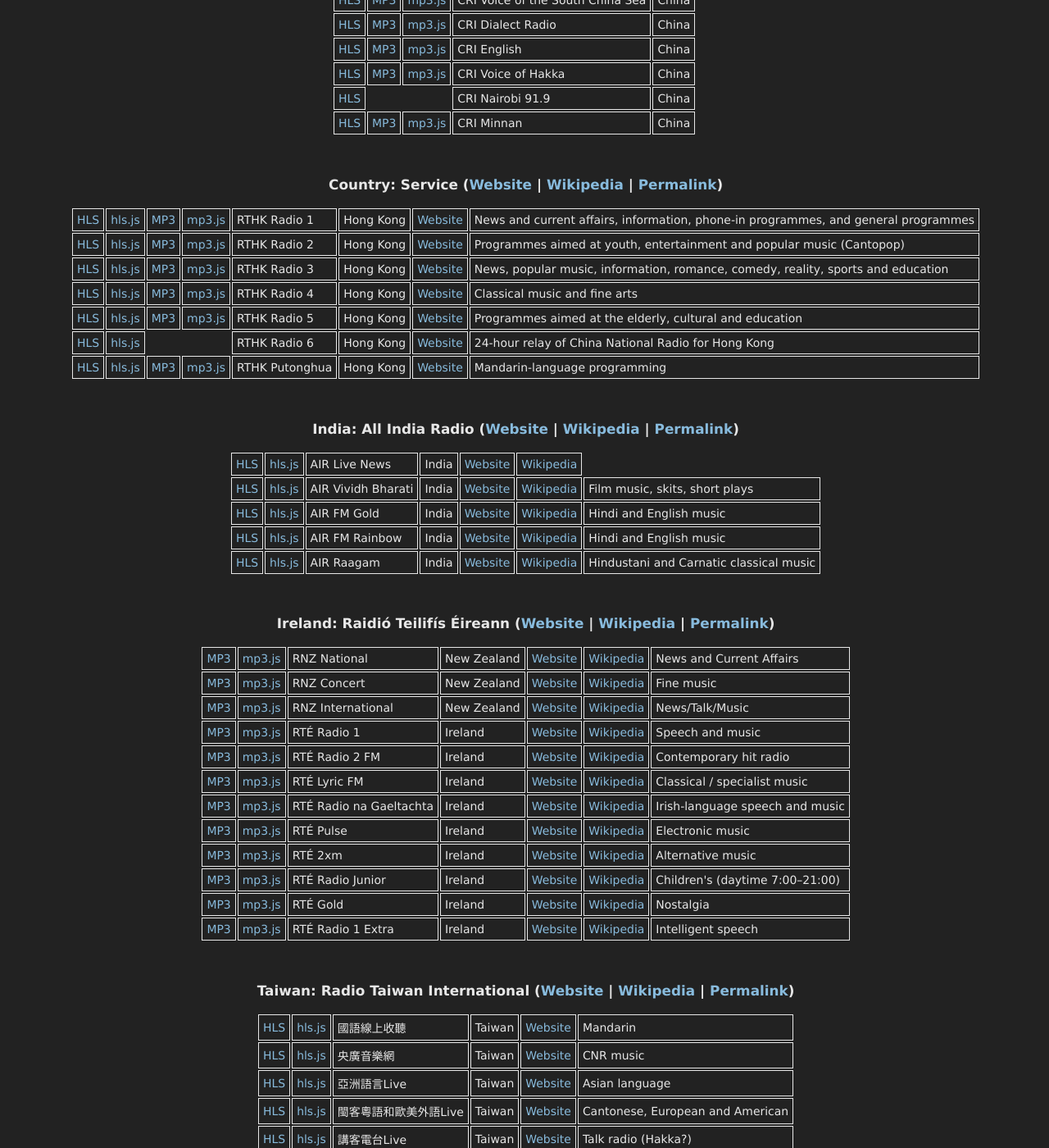
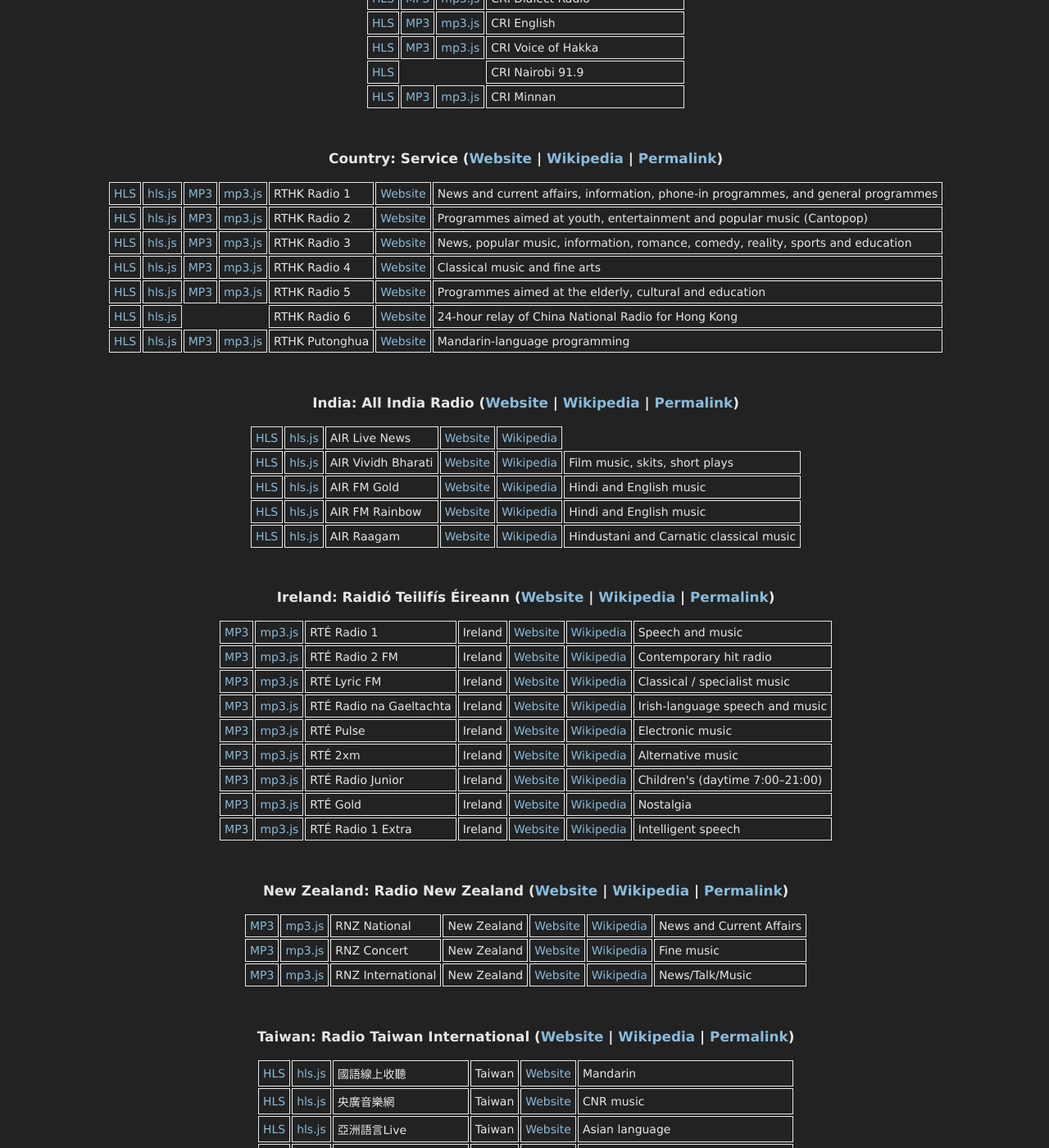
Before and after one commit to danburd/danburd.github.io, a Jekyll site: the page radio.html, which Jekyll copies as it is, in a window 1280 px wide and 1400 px high, scrolled down 2910 px. Shown: the whole window at 82% size. Built offline with Jekyll 4.4.1, drawn with Linux system fonts in a browser that asks for light colours; some of the changed text lies outside the part shown.

Commit message:
Update radio.html

```diff
--- a/radio.html
+++ b/radio.html
@@ -579,7 +579,6 @@
    <td><a href="http://http.qingting.fm/live/386/64k.mp3" type="audio/mpeg">MP3</a></td>
    <td><a href="/mp3js.html?stream=http://http.qingting.fm/live/386/64k.mp3">mp3.js</a></td>
    <td>CNR 1 - News Radio</td>
-   <td>China</td>
    <td><a href="http://www.radio.cn/pc-portal/erji/radioStation.html">Website</a></td>
    <td>The flagship radio station of CNR; Mainly news and commentaries, 24 hours a day </td>
   </tr>
@@ -588,7 +587,6 @@
    <td><a href="http://http.qingting.fm/live/387/64k.mp3" type="audio/mpeg">MP3</a></td>
    <td><a href="/mp3js.html?stream=http://http.qingting.fm/live/387/64k.mp3">mp3.js</a></td>
    <td>CNR 2 - Business Radio</td>
-   <td>China</td>
    <td><a href="http://www.radio.cn/pc-portal/erji/radioStation.html">Website</a></td>
    <td>A national service, mainly business news, 24 hours a day</td>
   </tr>
@@ -597,7 +595,6 @@
    <td><a href="http://http.qingting.fm/live/388/64k.mp3" type="audio/mpeg">MP3</a></td>
    <td><a href="/mp3js.html?stream=http://http.qingting.fm/live/388/64k.mp3">mp3.js</a></td>
    <td>CNR 3 - Music Radio</td>
-   <td>China</td>
    <td><a href="http://www.radio.cn/pc-portal/erji/radioStation.html">Website</a></td>
    <td>Chinese and world pop music on FM in many main cities in China, during GMT+8 6-24</td>
   </tr>
@@ -606,7 +603,6 @@
    <td><a href="http://http.qingting.fm/live/389/64k.mp3" type="audio/mpeg">MP3</a></td>
    <td><a href="/mp3js.html?stream=http://http.qingting.fm/live/389/64k.mp3">mp3.js</a></td>
    <td>CNR 4 - Golden Radio</td>
-   <td>China</td>
    <td><a href="http://www.radio.cn/pc-portal/erji/radioStation.html">Website</a></td>
    <td>Beijing only, mainly classic music, during GMT+8 5-1</td>
   </tr>
@@ -615,7 +611,6 @@
    <td><a href="http://http.qingting.fm/live/390/64k.mp3" type="audio/mpeg">MP3</a></td>
    <td><a href="/mp3js.html?stream=http://http.qingting.fm/live/390/64k.mp3">mp3.js</a></td>
    <td>CNR 5 - Zhonghua News Radio</td>
-   <td>China</td>
    <td><a href="http://www.radio.cn/pc-portal/erji/radioStation.html">Website</a></td>
    <td>The first Taiwan service, in Mandarin, mainly news, entertainment, talk, during GMT+8 5-1</td>
   </tr>
@@ -624,7 +619,6 @@
    <td><a href="http://http.qingting.fm/live/391/64k.mp3" type="audio/mpeg">MP3</a></td>
    <td><a href="/mp3js.html?stream=http://http.qingting.fm/live/391/64k.mp3">mp3.js</a></td>
    <td>CNR 6 - Shenzhou Easy Radio</td>
-   <td>China</td>
    <td><a href="http://www.radio.cn/pc-portal/erji/radioStation.html">Website</a></td>
    <td>The second Taiwan service, in dialects including Amoy, Hakka and entertainment in Mandarin, during GMT+8 6-24</td>
   </tr>
@@ -633,7 +627,6 @@
    <td><a href="http://http.qingting.fm/live/392/64k.mp3" type="audio/mpeg">MP3</a></td>
    <td><a href="/mp3js.html?stream=http://http.qingting.fm/live/392/64k.mp3">mp3.js</a></td>
    <td>CNR 7 - Huaxia Radio</td>
-   <td>China</td>
    <td><a href="http://www.radio.cn/pc-portal/erji/radioStation.html">Website</a></td>
    <td>The Zhujiang delta, Hong Kong and Macao Service, in Mandarin and Cantonese, during GMT+8 5-2</td>
   </tr>
@@ -642,7 +635,6 @@
    <td><a href="http://http.qingting.fm/live/394/64k.mp3" type="audio/mpeg">MP3</a></td>
    <td><a href="/mp3js.html?stream=http://http.qingting.fm/live/394/64k.mp3">mp3.js</a></td>
    <td>CNR 8 - Ethnic Minority Radio</td>
-   <td>China</td>
    <td><a href="http://www.radio.cn/pc-portal/erji/radioStation.html">Website</a></td>
    <td>The Minorities Service, including Korean and Mongolian service</td>
   </tr>
@@ -651,7 +643,6 @@
    <td><a href="http://http.qingting.fm/live/395/64k.mp3" type="audio/mpeg">MP3</a></td>
    <td><a href="/mp3js.html?stream=http://http.qingting.fm/live/395/64k.mp3">mp3.js</a></td>
    <td>CNR 9 - Story Radio</td>
-   <td>China</td>
    <td><a href="http://www.radio.cn/pc-portal/erji/radioStation.html">Website</a></td>
    <td>Beijing only, all literature and entertainment programmes, during GMT+8 5-2</td>
   </tr>
@@ -660,7 +651,6 @@
    <td><a href="http://http.qingting.fm/live/396/64k.mp3" type="audio/mpeg">MP3</a></td>
    <td><a href="/mp3js.html?stream=http://http.qingting.fm/live/396/64k.mp3">mp3.js</a></td>
    <td>CNR 10 - Senior Citizen Radio</td>
-   <td>China</td>
    <td><a href="http://www.radio.cn/pc-portal/erji/radioStation.html">Website</a></td>
    <td>Beijing only, for the elderly, including entertainment, health programmes, during GMT+8 4:00-1:30</td>
   </tr>
@@ -669,7 +659,6 @@
    <td><a href="http://http.qingting.fm/live/397/64k.mp3" type="audio/mpeg">MP3</a></td>
    <td><a href="/mp3js.html?stream=http://http.qingting.fm/live/397/64k.mp3">mp3.js</a></td>
    <td>CNR 11 - Tibetan Radio</td>
-   <td>China</td>
    <td><a href="http://www.radio.cn/pc-portal/erji/radioStation.html">Website</a></td>
    <td>Tibetan service, broadcasting during GMT+8 6-24</td>
   </tr>
@@ -678,7 +667,6 @@
    <td><a href="http://http.qingting.fm/live/398/64k.mp3" type="audio/mpeg">MP3</a></td>
    <td><a href="/mp3js.html?stream=http://http.qingting.fm/live/398/64k.mp3">mp3.js</a></td>
    <td>CNR 12 - Happy Radio</td>
-   <td>China</td>
    <td><a href="http://www.radio.cn/pc-portal/erji/radioStation.html">Website</a></td>
    <td>Beijing only, mainly entertainment, broadcasting during GMT+8 6-2</td>
   </tr>
@@ -687,7 +675,6 @@
    <td><a href="http://http.qingting.fm/live/4988/64k.mp3" type="audio/mpeg">MP3</a></td>
    <td><a href="/mp3js.html?stream=http://http.qingting.fm/live/4988/64k.mp3">mp3.js</a></td>
    <td>CNR 13 - Uygur Radio</td>
-   <td>China</td>
    <td><a href="http://www.radio.cn/pc-portal/erji/radioStation.html">Website</a></td>
    <td>Uygur service</td>
   </tr>
@@ -696,7 +683,6 @@
    <td><a href="http://http.qingting.fm/live/4986/64k.mp3" type="audio/mpeg">MP3</a></td>
    <td><a href="/mp3js.html?stream=http://http.qingting.fm/live/4986/64k.mp3">mp3.js</a></td>
    <td>CNR 14 - Hong Kong Edition</td>
-   <td>China</td>
    <td><a href="http://www.radio.cn/pc-portal/erji/radioStation.html">Website</a></td>
    <td>Hong Kong only, in Mandarin and Cantonese, 24 hours a day</td>
   </tr>
@@ -705,7 +691,6 @@
    <td><a href="http://http.qingting.fm/live/4985/64k.mp3" type="audio/mpeg">MP3</a></td>
    <td><a href="/mp3js.html?stream=http://http.qingting.fm/live/4985/64k.mp3">mp3.js</a></td>
    <td>CNR 15 - Highway Radio</td>
-   <td>China</td>
    <td><a href="http://www.radio.cn/pc-portal/erji/radioStation.html">Website</a></td>
    <td>Nationwide on highways, offering highway information</td>
   </tr>
@@ -714,7 +699,6 @@
    <td><a href="http://http.qingting.fm/live/5039/64k.mp3" type="audio/mpeg">MP3</a></td>
    <td><a href="/mp3js.html?stream=http://http.qingting.fm/live/5039/64k.mp3">mp3.js</a></td>
    <td>CNR 16 - Countryside Radio</td>
-   <td>China</td>
    <td><a href="http://www.radio.cn/pc-portal/erji/radioStation.html">Website</a></td>
    <td>Broadcasting agricultural programmes</td>
   </tr>
@@ -723,7 +707,6 @@
    <td><a href="http://http.qingting.fm/live/5022499/64k.mp3" type="audio/mpeg">MP3</a></td>
    <td><a href="/mp3js.html?stream=http://http.qingting.fm/live/5022499/64k.mp3">mp3.js</a></td>
    <td>CNR 17 - Kazakh Radio</td>
-   <td>China</td>
    <td><a href="http://www.radio.cn/pc-portal/erji/radioStation.html">Website</a></td>
    <td>Kazakh service</td>
   </tr>
@@ -732,7 +715,6 @@
    <td><a href="http://http.qingting.fm/live/4990/64k.mp3" type="audio/mpeg">MP3</a></td>
    <td><a href="/mp3js.html?stream=http://http.qingting.fm/live/4990/64k.mp3">mp3.js</a></td>
    <td>CNR Comic Essays</td>
-   <td>China</td>
    <td><a href="http://www.radio.cn/pc-portal/erji/radioStation.html">Website</a></td>
    <td></td>
   </tr>
@@ -741,7 +723,6 @@
    <td><a href="http://http.qingting.fm/live/4993/64k.mp3" type="audio/mpeg">MP3</a></td>
    <td><a href="/mp3js.html?stream=http://http.qingting.fm/live/4993/64k.mp3">mp3.js</a></td>
    <td>CNR Classical Music</td>
-   <td>China</td>
    <td><a href="http://www.radio.cn/pc-portal/erji/radioStation.html">Website</a></td>
    <td></td>
   </tr>
@@ -750,7 +731,6 @@
    <td><a href="http://http.qingting.fm/live/4992/64k.mp3" type="audio/mpeg">MP3</a></td>
    <td><a href="/mp3js.html?stream=http://http.qingting.fm/live/4992/64k.mp3">mp3.js</a></td>
    <td>CNR Long Story Broadcast</td>
-   <td>China</td>
    <td><a href="http://www.radio.cn/pc-portal/erji/radioStation.html">Website</a></td>
    <td></td>
   </tr>
@@ -759,7 +739,6 @@
    <td><a href="http://http.qingting.fm/live/4991/64k.mp3" type="audio/mpeg">MP3</a></td>
    <td><a href="/mp3js.html?stream=http://http.qingting.fm/live/4991/64k.mp3">mp3.js</a></td>
    <td>CNR Chinese Folk Music</td>
-   <td>China</td>
    <td><a href="http://www.radio.cn/pc-portal/erji/radioStation.html">Website</a></td>
    <td></td>
   </tr>
@@ -773,99 +752,66 @@
    <td><a href="http://http.qingting.fm/live/1007/64k.mp3" type="audio/mpeg">MP3</a></td>
    <td><a href="/mp3js.html?stream=http://http.qingting.fm/live/1007/64k.mp3">mp3.js</a></td>
    <td>CRI Easy Hit FM 88.7</td>
-   <td>China</td>
-   <td></td>
-   <td></td>
   </tr>
   <tr>
    <td><a href="https://cri-lh.akamaihd.net/i/cri915_1@183456/master.m3u8">HLS</a></td>
    <td><a href="http://http.qingting.fm/live/1006/64k.mp3" type="audio/mpeg">MP3</a></td>
    <td><a href="/mp3js.html?stream=http://http.qingting.fm/live/1006/64k.mp3">mp3.js</a></td>
    <td>CRI Easy FM Beijing</td>
-   <td>China</td>
-   <td></td>
-   <td></td>
   </tr>
   <tr>
    <td><a href="https://cri-lh.akamaihd.net/i/cri905_1@183457/master.m3u8">HLS</a></td>
    <td><a href="http://http.qingting.fm/live/1005/64k.mp3" type="audio/mpeg">MP3</a></td>
    <td><a href="/mp3js.html?stream=http://http.qingting.fm/live/1005/64k.mp3">mp3.js</a></td>
    <td>CRI News Radio</td>
-   <td>China</td>
-   <td></td>
-   <td></td>
   </tr>
   <tr>
    <td><a href="https://am846-lh.akamaihd.net/i/am846_1@301569/master.m3u8">HLS</a></td>
    <td><a href="http://http.qingting.fm/live/4584/64k.mp3" type="audio/mpeg">MP3</a></td>
    <td><a href="/mp3js.html?stream=http://http.qingting.fm/live/4584/64k.mp3">mp3.js</a></td>
    <td>CRI China News Plus</td>
-   <td>China</td>
-   <td></td>
-   <td></td>
   </tr>
   <tr>
    <td><a href="https://hyhq-lh.akamaihd.net/i/hyhq_1@381074/master.m3u8">HLS</a></td>
    <td><a href="http://http.qingting.fm/live/4995/64k.mp3" type="audio/mpeg">MP3</a></td>
    <td><a href="/mp3js.html?stream=http://http.qingting.fm/live/4995/64k.mp3">mp3.js</a></td>
    <td>CRI World News</td>
-   <td>China</td>
-   <td></td>
-   <td></td>
   </tr>
   <tr>
    <td><a href="https://nhzs-lh.akamaihd.net/i/nhzs_1@381075/master.m3u8">HLS</a></td>
    <td><a href="http://http.qingting.fm/live/20402/64k.mp3" type="audio/mpeg">MP3</a></td>
    <td><a href="/mp3js.html?stream=http://http.qingting.fm/live/20402/64k.mp3">mp3.js</a></td>
    <td>CRI Voice of the South China Sea</td>
-   <td>China</td>
-   <td></td>
-   <td></td>
   </tr>
   <tr>
    <td><a href="https://hxfh-lh.akamaihd.net/i/hxfh_1@397568/master.m3u8">HLS</a></td>
    <td><a href="http://http.qingting.fm/live/1734855/64k.mp3" type="audio/mpeg">MP3</a></td>
    <td><a href="/mp3js.html?stream=http://http.qingting.fm/live/1734855/64k.mp3">mp3.js</a></td>
    <td>CRI Dialect Radio</td>
-   <td>China</td>
-   <td></td>
-   <td></td>
   </tr>
   <tr>
    <td><a href="https://hxfh-lh.akamaihd.net/i/hxfh_1@397568/master.m3u8">HLS</a></td>
    <td><a href="http://http.qingting.fm/live/4584/64k.mp3" type="audio/mpeg">MP3</a></td>
    <td><a href="/mp3js.html?stream=">mp3.js</a></td>
    <td>CRI English</td>
-   <td>China</td>
-   <td></td>
-   <td></td>
   </tr>
   <tr>
    <td><a href="https://hakka-lh.akamaihd.net/i/hakka_1@397574/master.m3u8">HLS</a></td>
    <td><a href="http://http.qingting.fm/live/1001/64k.mp3" type="audio/mpeg">MP3</a></td>
    <td><a href="/mp3js.html?stream=http://http.qingting.fm/live/1001/64k.mp3">mp3.js</a></td>
    <td>CRI Voice of Hakka</td>
-   <td>China</td>
-   <td></td>
-   <td></td>
   </tr>
   <tr>
    <td><a href="https://kenya-lh.akamaihd.net/i/kenya_1@397575/master.m3u8">HLS</a></td>
    <td></td>
    <td></td>
    <td>CRI Nairobi 91.9</td>
-   <td>China</td>
-   <td></td>
-   <td></td>
   </tr>
   <tr>
    <td><a href="https://minnan-lh.akamaihd.net/i/minnan_1@397576/master.m3u8">HLS</a></td>
    <td><a href="http://http.qingting.fm/live/1002/64k.mp3" type="audio/mpeg">MP3</a></td>
    <td><a href="/mp3js.html?stream=http://http.qingting.fm/live/1002/64k.mp3">mp3.js</a></td>
    <td>CRI Minnan</td>
-   <td>China</td>
-   <td></td>
-   <td></td>
   </tr>
 </table>
 </div>
@@ -880,7 +826,6 @@
    <td><a href="http://stm.rthk.hk/radio1" type="audio/mpeg">MP3</a></td>
    <td><a href="/mp3js.html?stream=http://stm.rthk.hk/radio1">mp3.js</a></td>
    <td>RTHK Radio 1</td>
-   <td>Hong Kong</td>
    <td><a href="https://www.rthk.hk/radio/radio1?lang=en">Website</a></td>
    <td>News and current affairs, information, phone-in programmes, and general programmes</td>
   </tr>
@@ -890,7 +835,6 @@
    <td><a href="http://stm.rthk.hk/radio2" type="audio/mpeg">MP3</a></td>
    <td><a href="/mp3js.html?stream=http://stm.rthk.hk/radio2">mp3.js</a></td>
    <td>RTHK Radio 2</td>
-   <td>Hong Kong</td>
    <td><a href="https://www.rthk.hk/radio/radio2?lang=en">Website</a></td>
    <td>Programmes aimed at youth, entertainment and popular music (Cantopop)</td>
   </tr>
@@ -900,7 +844,6 @@
    <td><a href="http://stm.rthk.hk/radio3" type="audio/mpeg">MP3</a></td>
    <td><a href="/mp3js.html?stream=http://stm.rthk.hk/radio3">mp3.js</a></td>
    <td>RTHK Radio 3</td>
-   <td>Hong Kong</td>
    <td><a href="https://www.rthk.hk/radio/radio3?lang=en">Website</a></td>
    <td>News, popular music, information, romance, comedy, reality, sports and education</td>
   </tr>
@@ -910,7 +853,6 @@
    <td><a href="http://stm.rthk.hk/radio4" type="audio/mpeg">MP3</a></td>
    <td><a href="/mp3js.html?stream=http://stm.rthk.hk/radio4">mp3.js</a></td>
    <td>RTHK Radio 4</td>
-   <td>Hong Kong</td>
    <td><a href="https://www.rthk.hk/radio/radio4?lang=en">Website</a></td>
    <td>Classical music and fine arts</td>
   </tr>
@@ -920,7 +862,6 @@
    <td><a href="http://stm.rthk.hk/radio5" type="audio/mpeg">MP3</a></td>
    <td><a href="/mp3js.html?stream=http://stm.rthk.hk/radio5">mp3.js</a></td>
    <td>RTHK Radio 5</td>
-   <td>Hong Kong</td>
    <td><a href="https://www.rthk.hk/radio/radio5?lang=en">Website</a></td>
    <td>Programmes aimed at the elderly, cultural and education</td>
   </tr>
@@ -930,7 +871,6 @@
    <td></td>
    <td></td>
    <td>RTHK Radio 6</td>
-   <td>Hong Kong</td>
    <td><a href="https://www.rthk.hk/radio/radio6?lang=en">Website</a></td>
    <td>24-hour relay of China National Radio for Hong Kong</td>
   </tr>
@@ -940,7 +880,6 @@
    <td><a href="http://stm.rthk.hk/radiopth" type="audio/mpeg">MP3</a></td>
    <td><a href="/mp3js.html?stream=http://stm.rthk.hk/radiopth">mp3.js</a></td>
    <td>RTHK Putonghua</td>
-   <td>Hong Kong</td>
    <td><a href="https://www.rthk.hk/radio/pth">Website</a></td>
    <td>Mandarin-language programming</td>
   </tr>
@@ -955,7 +894,6 @@
    <td><a href="https://esdcdn2-lh.akamaihd.net/i/esdcdn2_1@528073/master.m3u8">HLS</a></td>
    <td><a href="/hlsjsaudio.html?stream=https://esdcdn2-lh.akamaihd.net/i/esdcdn2_1@528073/master.m3u8">hls.js</a></td>
    <td>AIR Live News</td>
-   <td>India</td>
    <td><a href="http://prasarbharati.gov.in/liveradio.php">Website</a></td>
    <td><a href="https://en.wikipedia.org/wiki/All_India_Radio">Wikipedia</a></td>
    <td></td>
@@ -964,7 +902,6 @@
    <td><a href="https://vividhbharati-lh.akamaihd.net/i/vividhbharati_1@507811/master.m3u8">HLS</a></td>
    <td><a href="/hlsjsaudio.html?stream=https://vividhbharati-lh.akamaihd.net/i/vividhbharati_1@507811/master.m3u8">hls.js</a></td>
    <td>AIR Vividh Bharati</td>
-   <td>India</td>
    <td><a href="http://allindiaradio.gov.in/channel-vividh-bharati/">Website</a></td>
    <td><a href="https://en.wikipedia.org/wiki/Vividh_Bharati">Wikipedia</a></td>
    <td>Film music, skits, short plays</td>
@@ -973,7 +910,6 @@
    <td><a href="https://airfmgold-lh.akamaihd.net/i/fmgold_1@507591/master.m3u8">HLS</a></td>
    <td><a href="/hlsjsaudio.html?stream=https://airfmgold-lh.akamaihd.net/i/fmgold_1@507591/master.m3u8">hls.js</a></td>
    <td>AIR FM Gold</td>
-   <td>India</td>
    <td><a href="http://allindiaradio.gov.in/channel-fm-gold/">Website</a></td>
    <td><a href="https://en.wikipedia.org/wiki/AIR_FM_Gold">Wikipedia</a></td>
    <td>Hindi and English music</td>
@@ -982,7 +918,6 @@
    <td><a href="https://fmrainbow-lh.akamaihd.net/i/fmrainbow_1@507812/master.m3u8">HLS</a></td>
    <td><a href="/hlsjsaudio.html?stream=https://fmrainbow-lh.akamaihd.net/i/fmrainbow_1@507812/master.m3u8">hls.js</a></td>
    <td>AIR FM Rainbow</td>
-   <td>India</td>
    <td><a href="http://allindiaradio.gov.in/channel-fm-rainbow/">Website</a></td>
    <td><a href="https://en.wikipedia.org/wiki/AIR_FM_Rainbow">Wikipedia</a></td>
    <td>Hindi and English music</td>
@@ -991,7 +926,6 @@
    <td><a href="https://airraagam-lh.akamaihd.net/i/airraagam_1@507820/master.m3u8">HLS</a></td>
    <td><a href="/hlsjsaudio.html?stream=https://airraagam-lh.akamaihd.net/i/airraagam_1@507820/master.m3u8">hls.js</a></td>
    <td>AIR Raagam</td>
-   <td>India</td>
    <td><a href="http://allindiaradio.gov.in/channel-raagam/">Website</a></td>
    <td><a href="https://en.wikipedia.org/wiki/Raagam_(radio_channel)">Wikipedia</a></td>
    <td>Hindustani and Carnatic classical music</td>
@@ -1003,33 +937,6 @@
 <div id="Ireland">
 <h3>Ireland: Raidió Teilifís Éireann (<a href="https://www.rte.ie/radio">Website</a> | <a href="https://en.wikipedia.org/wiki/RT%C3%89_Radio">Wikipedia</a> | <a href="#Ireland">Permalink</a>)</h3>
 <table>
-  <tr>
-   <td><a href="https://stream-ice.radionz.co.nz/national.mp3" type="audio/mpeg">MP3</a></td>
-   <td><a href="/mp3js.html?stream=https://stream-ice.radionz.co.nz/national.mp3">mp3.js</a></td>
-   <td>RNZ National</td>
-   <td>New Zealand</td>
-   <td><a href="https://www.radionz.co.nz/audio/live/national">Website</a></td>
-   <td><a href="https://en.wikipedia.org/wiki/RNZ_National">Wikipedia</a></td>
-   <td>News and Current Affairs</td>
-  </tr>
-  <tr>
-   <td><a href="https://stream-ice.radionz.co.nz/concert.mp3" type="audio/mpeg">MP3</a></td>
-   <td><a href="/mp3js.html?stream=https://stream-ice.radionz.co.nz/concert.mp3">mp3.js</a></td>
-   <td>RNZ Concert</td>
-   <td>New Zealand</td>
-   <td><a href="https://www.radionz.co.nz/audio/live/concert">Website</a></td>
-   <td><a href="https://en.wikipedia.org/wiki/Radio_New_Zealand#RNZ_Concert">Wikipedia</a></td>
-   <td>Fine music</td>
-  </tr>
-  <tr>
-   <td><a href="https://stream-ice.radionz.co.nz/international.mp3" type="audio/mpeg">MP3</a></td>
-   <td><a href="/mp3js.html?stream=https://stream-ice.radionz.co.nz/international.mp3">mp3.js</a></td>
-   <td>RNZ International</td>
-   <td>New Zealand</td>
-   <td><a href="https://www.radionz.co.nz/audio/live/international">Website</a></td>
-   <td><a href="https://en.wikipedia.org/wiki/Radio_New_Zealand#RNZ_Pacific">Wikipedia</a></td>
-   <td>News/Talk/Music</td>
-  </tr>
   <tr>
    <td><a href="http://icecast2.rte.ie/radio1" type="audio/mpeg">MP3</a></td>
    <td><a href="/mp3js.html?stream=http://icecast2.rte.ie/radio1">mp3.js</a></td>
@@ -1110,6 +1017,40 @@
    <td><a href="https://www.rte.ie/digitalradio/radio1extra/">Website</a></td>
    <td><a href="https://en.wikipedia.org/wiki/RT%C3%89_Radio_1_Extra">Wikipedia</a></td>
    <td>Intelligent speech</td>
+  </tr>
+</table>
+</div>
+<br>
+<br>
+<div id="New_Zealand">
+<h3>New Zealand: Radio New Zealand (<a href="https://www.rnz.co.nz">Website</a> | <a href="https://en.wikipedia.org/wiki/Radio_New_Zealand">Wikipedia</a> | <a href="#New_Zealand">Permalink</a>)</h3>
+<table>
+  <tr>
+   <td><a href="https://stream-ice.radionz.co.nz/national.mp3" type="audio/mpeg">MP3</a></td>
+   <td><a href="/mp3js.html?stream=https://stream-ice.radionz.co.nz/national.mp3">mp3.js</a></td>
+   <td>RNZ National</td>
+   <td>New Zealand</td>
+   <td><a href="https://www.radionz.co.nz/audio/live/national">Website</a></td>
+   <td><a href="https://en.wikipedia.org/wiki/RNZ_National">Wikipedia</a></td>
+   <td>News and Current Affairs</td>
+  </tr>
+  <tr>
+   <td><a href="https://stream-ice.radionz.co.nz/concert.mp3" type="audio/mpeg">MP3</a></td>
+   <td><a href="/mp3js.html?stream=https://stream-ice.radionz.co.nz/concert.mp3">mp3.js</a></td>
+   <td>RNZ Concert</td>
+   <td>New Zealand</td>
+   <td><a href="https://www.radionz.co.nz/audio/live/concert">Website</a></td>
+   <td><a href="https://en.wikipedia.org/wiki/Radio_New_Zealand#RNZ_Concert">Wikipedia</a></td>
+   <td>Fine music</td>
+  </tr>
+  <tr>
+   <td><a href="https://stream-ice.radionz.co.nz/international.mp3" type="audio/mpeg">MP3</a></td>
+   <td><a href="/mp3js.html?stream=https://stream-ice.radionz.co.nz/international.mp3">mp3.js</a></td>
+   <td>RNZ International</td>
+   <td>New Zealand</td>
+   <td><a href="https://www.radionz.co.nz/audio/live/international">Website</a></td>
+   <td><a href="https://en.wikipedia.org/wiki/Radio_New_Zealand#RNZ_Pacific">Wikipedia</a></td>
+   <td>News/Talk/Music</td>
   </tr>
 </table>
 </div>
```
